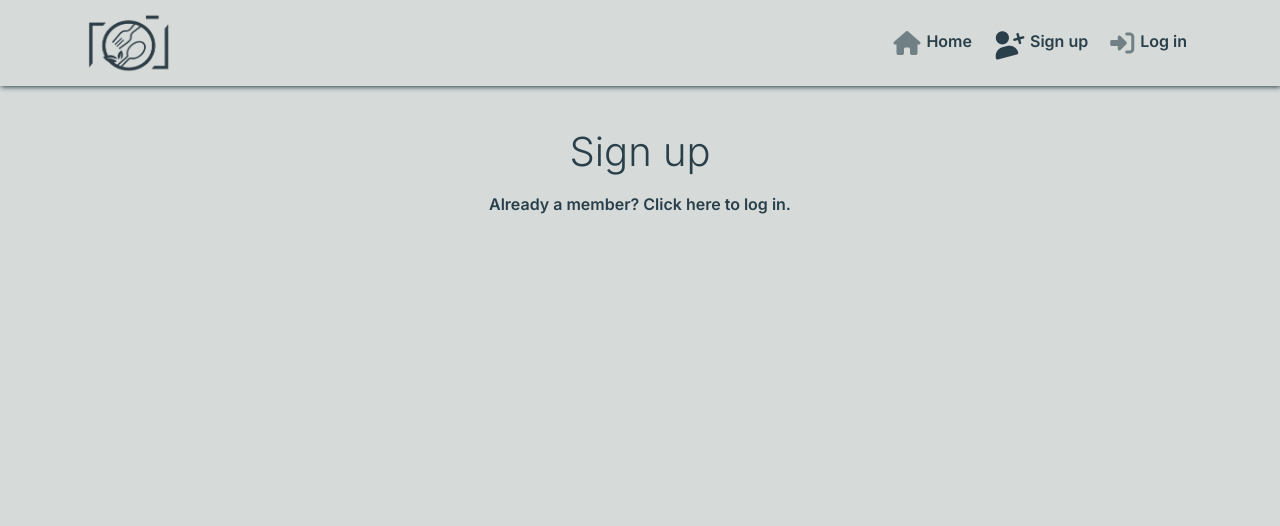
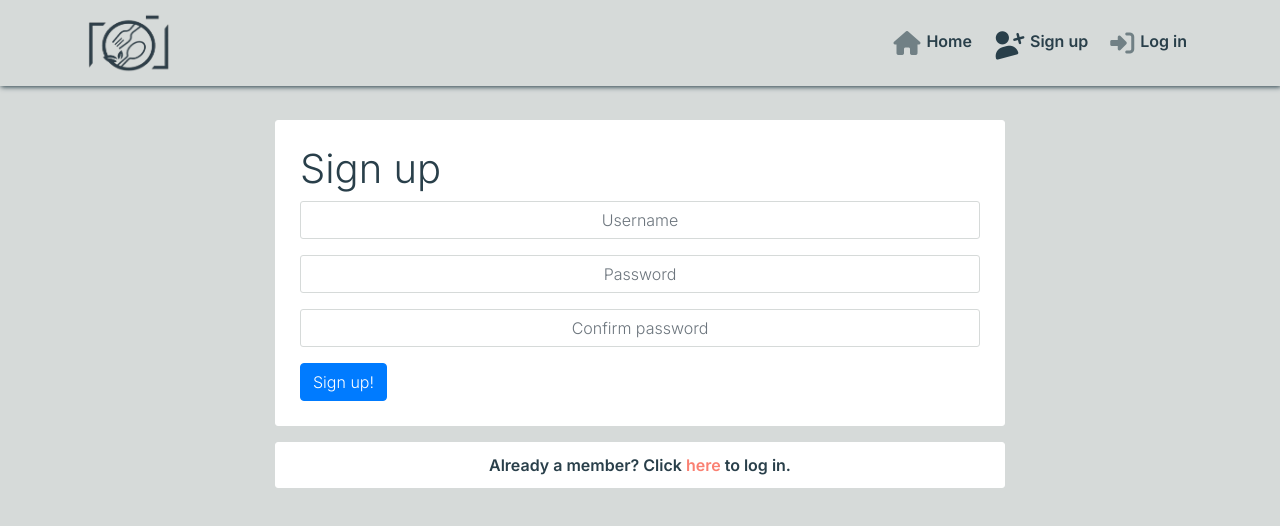
Before and after one commit to aleksandracodes/CI_PP5_Snapfood, a React (Create React App) app: page /signup in a window 1280 px wide. Shown: the top 526 px of the page. Built offline with nearby package versions, Linux system fonts and the light colour scheme.

Commit message:
Add style to sign up form

```diff
--- a/src/App.module.css
+++ b/src/App.module.css
@@ -22,6 +22,13 @@
   padding-top: 120px;
 }
 
+.Content {
+  background-color: #fff;
+  padding: 10px;
+  border-radius: 3px;
+  border: 1px solid #fff;
+}
+
 a {
   color: var(--dark-slate-grey) !important;
   font-weight: bold;
--- a/src/components/Landing.js
+++ b/src/components/Landing.js
@@ -1,15 +1,15 @@
 import React from "react";
-import { Card, Button, Row, Col } from "react-bootstrap";
+import { Card, Button, Row, Col, Container } from "react-bootstrap";
 import NavLink from "react-router-dom/NavLink";
 import landingImage from "../assets/landing-page-image.png";
 import styles from "../styles/Landing.module.css";
 
 const Landing = () => {
   return (
-    <div>
-      <Row>
-        <Col sm={12}>
-        <Card className="text-center">
+    <Row className="text-center">
+      <Col sm={12}>
+        <Container>
+          <Card>
             <Card.Body>
               <Card.Title>
                 <h1>SnapFood - Get started</h1>
@@ -23,7 +23,11 @@ const Landing = () => {
                 someone else!
               </Card.Text>
             </Card.Body>
-            <img src={landingImage} className={styles.LandingImage} alt="Person photographing a plate with food"/>
+            <img
+              src={landingImage}
+              className={styles.LandingImage}
+              alt="Person photographing a plate with food"
+            />
             <Card.Body className="mb-3">
               <NavLink to="/signup">
                 <Button className={styles.LandingButton}> Happy to join</Button>
@@ -35,9 +39,9 @@ const Landing = () => {
               </NavLink>
             </Card.Body>
           </Card>
-        </Col>
-      </Row>
-    </div>
+        </Container>
+      </Col>
+    </Row>
   );
 };
 
--- a/src/pages/auth/SignUpForm.js
+++ b/src/pages/auth/SignUpForm.js
@@ -1,23 +1,40 @@
 import React from "react";
 import { Link } from "react-router-dom";
-
-import styles from "../../styles/SignInUpForm.module.css";
-
-import { Col, Row, Container } from "react-bootstrap";
+import styles from "../../styles/LogInSignUpForm.module.css";
+import { Form, Button, Col, Row, Container } from "react-bootstrap";
+import appStyles from "../../App.module.css";
 
 const SignUpForm = () => {
   return (
-    <Row className="text-center">
-    <Col className="my-auto py-2 p-md-2" >
-        <Container>
+    <Row>
+      <Col className="my-auto offset-md-2" md={8}>
+        <Container className={`${appStyles.Content} p-4 `}>
           <h1>Sign up</h1>
 
-            {/* sign up form will go here */}
+          <Form>
+            <Form.Group controlId="username">
+              <Form.Label className="d-none">Username</Form.Label>
+              <Form.Control className={styles.Input} type="text" placeholder="Username" name="username" />
+            </Form.Group>
 
+            <Form.Group controlId="password1">
+              <Form.Label className="d-none">Password</Form.Label>
+              <Form.Control className={styles.Input} type="password" placeholder="Password" name="password1"/>
+            </Form.Group>
+
+            <Form.Group controlId="password2">
+              <Form.Label className="d-none">Confirm password</Form.Label>
+              <Form.Control className={styles.Input} type="password" placeholder="Confirm password" name="password2"/>
+            </Form.Group>
+
+            <Button type="submit">
+              Sign up!
+            </Button>
+          </Form>
         </Container>
-        <Container className="mt-3">
-          <Link to="/login">
-            Already a member? Click <span>here</span> to log in.
+        <Container className={`mt-3 ${appStyles.Content}`}>
+          <Link className={styles.Link} to="/login">
+            Already a member? Click <span>here </span>to log in.
           </Link>
         </Container>
       </Col>
--- /dev/null
+++ b/src/styles/LogInSignUpForm.module.css
@@ -0,0 +1,20 @@
+.Input {
+  background: #fff;
+  border: 1px solid var(--light);
+  box-sizing: border-box;
+  border-radius: 3px;
+  color: var(--dark-slate-grey);
+  text-align: center;
+  padding: 15px;
+}
+
+.Link {
+  text-decoration: none;
+  text-align: center;
+  display: block;
+  margin: auto;
+}
+
+.Link span {
+  color: var(--salmon);
+}
```
Also changed, not shown: src/styles/SignInUpForm.module.css (deleted).
